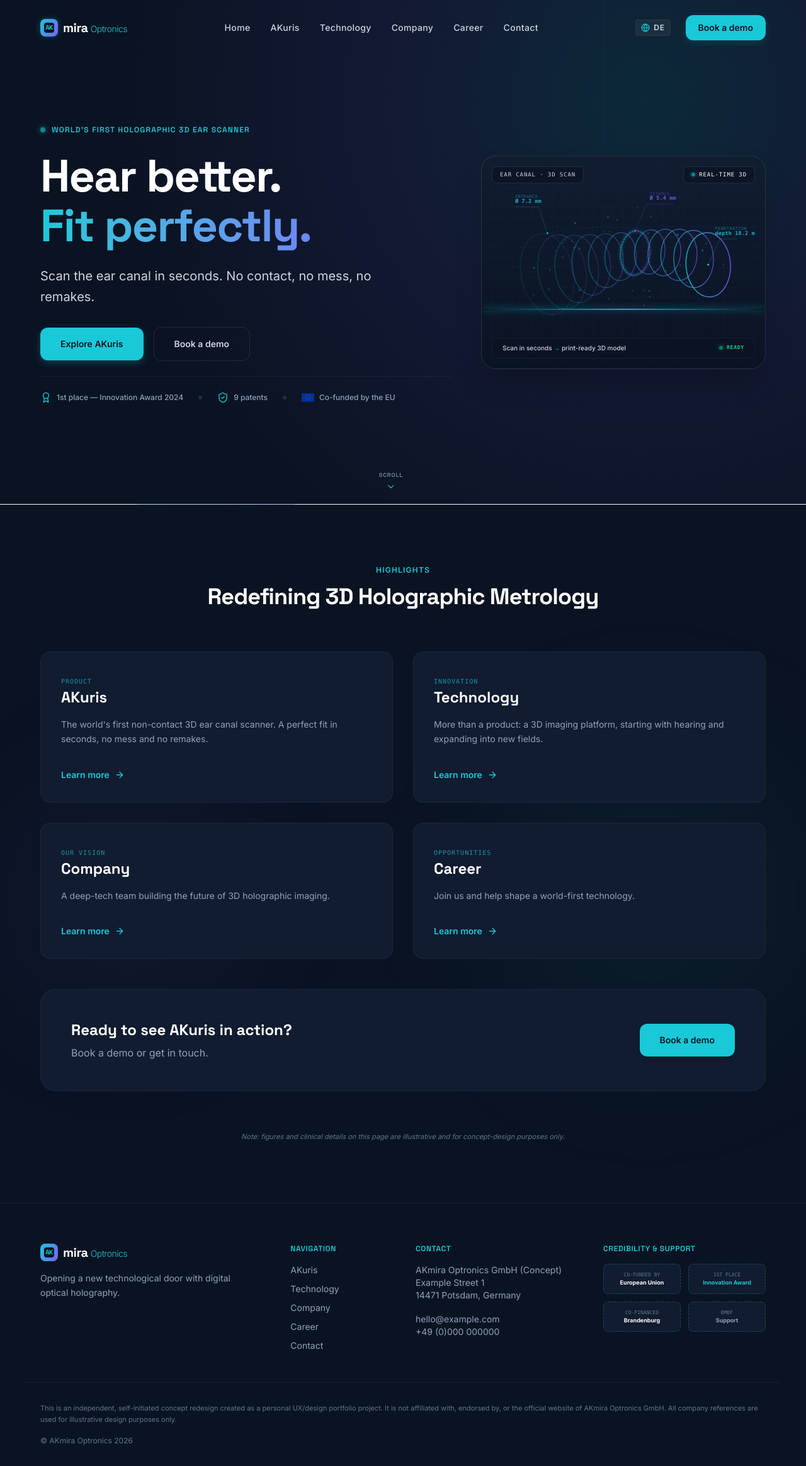
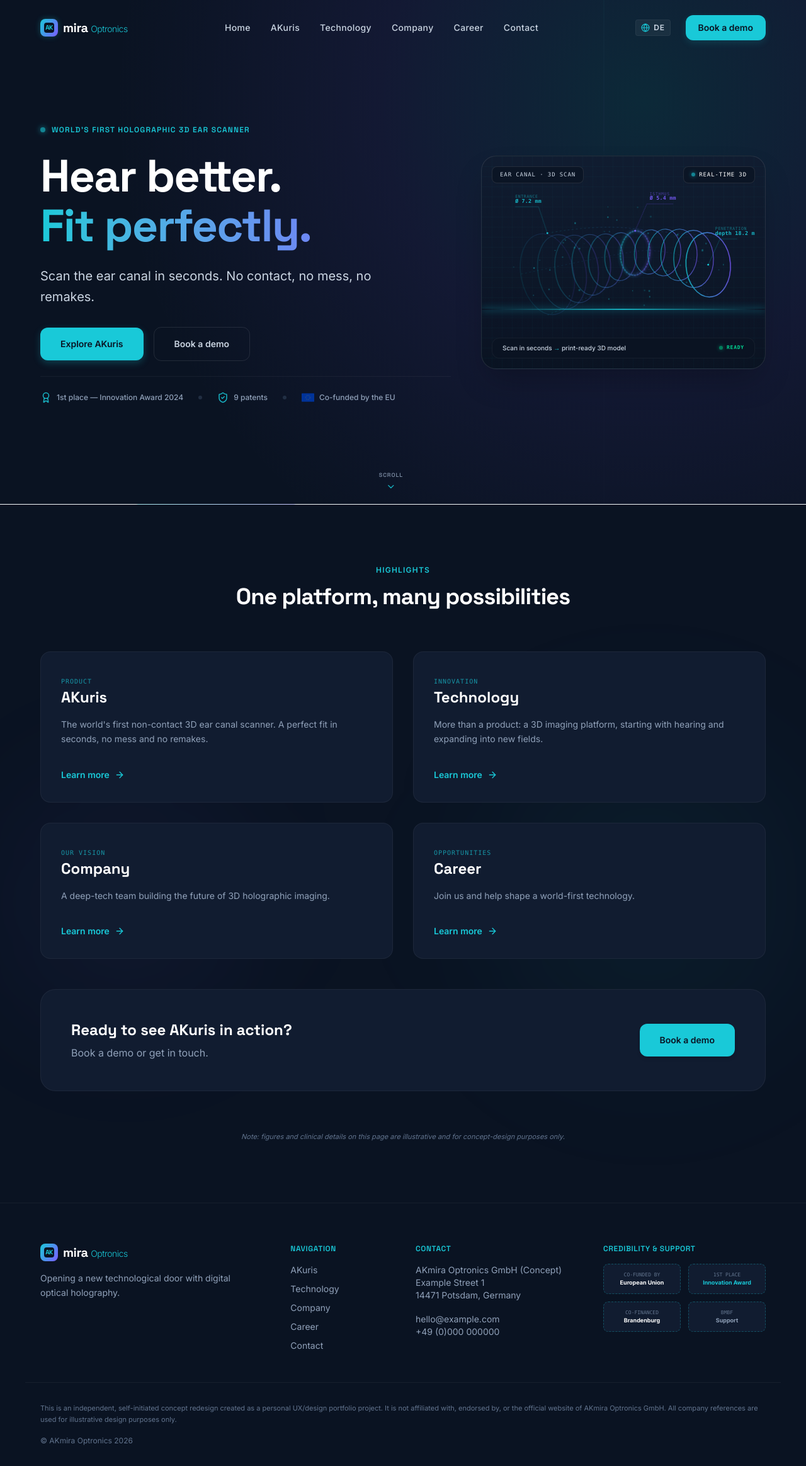
Before and after one commit to ilmah-zargham/akmira-website, a Next.js app: page /en in a window 1280 px wide. Shown: the whole page at 63% size. Built offline with nearby package versions, Linux system fonts and the light colour scheme.

Commit message:
Fix logo text space, replace Open Graph image with actual screenshot, point OG url to vercel, and localize highlights heading

```diff
--- a/src/app/[lang]/layout.tsx
+++ b/src/app/[lang]/layout.tsx
@@ -45,11 +45,11 @@ export async function generateMetadata({ params }: { params: Promise<{ lang: str
     openGraph: {
       title: 'AKmira Optronics GmbH',
       description: 'Next Generation Medical 3D Holographic Imaging',
-      url: 'https://akmira-optronics.de',
-      siteName: 'AKmira Optronics',
+      url: 'https://akmira-website.vercel.app/',
+      siteName: 'AKmira Optronics Concept',
       images: [
         {
-          url: '/images/og-share-placeholder.png',
+          url: '/images/og-share.png',
           width: 1200,
           height: 630,
           alt: 'AKmira Optronics 3D Ear Scanner',
--- a/src/app/[lang]/page.tsx
+++ b/src/app/[lang]/page.tsx
@@ -141,7 +141,7 @@ export default async function HomePage({ params }: { params: Promise<{ lang: str
                 Highlights
               </span>
               <h2 className="font-heading text-3xl md:text-4xl font-bold tracking-tight text-white leading-tight">
-                Redefining 3D Holographic Metrology
+                {dict.home.teaser.title}
               </h2>
             </div>
           </ScrollReveal>
--- a/src/components/Footer.tsx
+++ b/src/components/Footer.tsx
@@ -28,7 +28,7 @@ export default function Footer({ lang, dict }: FooterProps) {
               <span className="h-full w-full bg-ink rounded-[4px] flex items-center justify-center font-heading text-[10px] text-cyan">AK</span>
             </span>
             <span>
-              mira<span className="text-cyan text-sm font-light font-sans ml-1">Optronics</span>
+              mira <span className="text-cyan text-sm font-light font-sans">Optronics</span>
             </span>
           </Link>
           <p className="text-slate-400 text-sm max-w-xs leading-relaxed">
--- a/src/components/Header.tsx
+++ b/src/components/Header.tsx
@@ -94,7 +94,7 @@ export default function Header({ lang, dict }: HeaderProps) {
               <span className="h-full w-full bg-ink rounded-[4px] flex items-center justify-center font-heading text-[10px] text-cyan">AK</span>
             </span>
             <span>
-              mira<span className="text-cyan text-sm font-light font-sans ml-1">Optronics</span>
+              mira <span className="text-cyan text-sm font-light font-sans">Optronics</span>
             </span>
           </Link>
 
--- a/src/dictionaries/de.json
+++ b/src/dictionaries/de.json
@@ -48,6 +48,7 @@
       "subhead": "Gehörgang in Sekundenschnelle scannen. Berührungslos, ohne Schmutz, ohne Nacharbeiten."
     },
     "teaser": {
+      "title": "Eine Plattform, viele Möglichkeiten",
       "akuris": "Der weltweit erste berührungslose 3D-Gehörgangsscanner. Perfekter Sitz in Sekunden, sauber und ohne Abformmasse.",
       "technology": "Mehr als nur ein Produkt: Eine 3D-Bildgebungsplattform, beginnend mit dem Gehör und erweiterbar auf neue Bereiche.",
       "company": "Ein Deep-Tech-Team, das die Zukunft der 3D-holografischen Bildgebung gestaltet.",
--- a/src/dictionaries/en.json
+++ b/src/dictionaries/en.json
@@ -48,6 +48,7 @@
       "subhead": "Scan the ear canal in seconds. No contact, no mess, no remakes."
     },
     "teaser": {
+      "title": "One platform, many possibilities",
       "akuris": "The world's first non-contact 3D ear canal scanner. A perfect fit in seconds, no mess and no remakes.",
       "technology": "More than a product: a 3D imaging platform, starting with hearing and expanding into new fields.",
       "company": "A deep-tech team building the future of 3D holographic imaging.",
```
Also changed, not shown: public/images/og-share.png (added).
